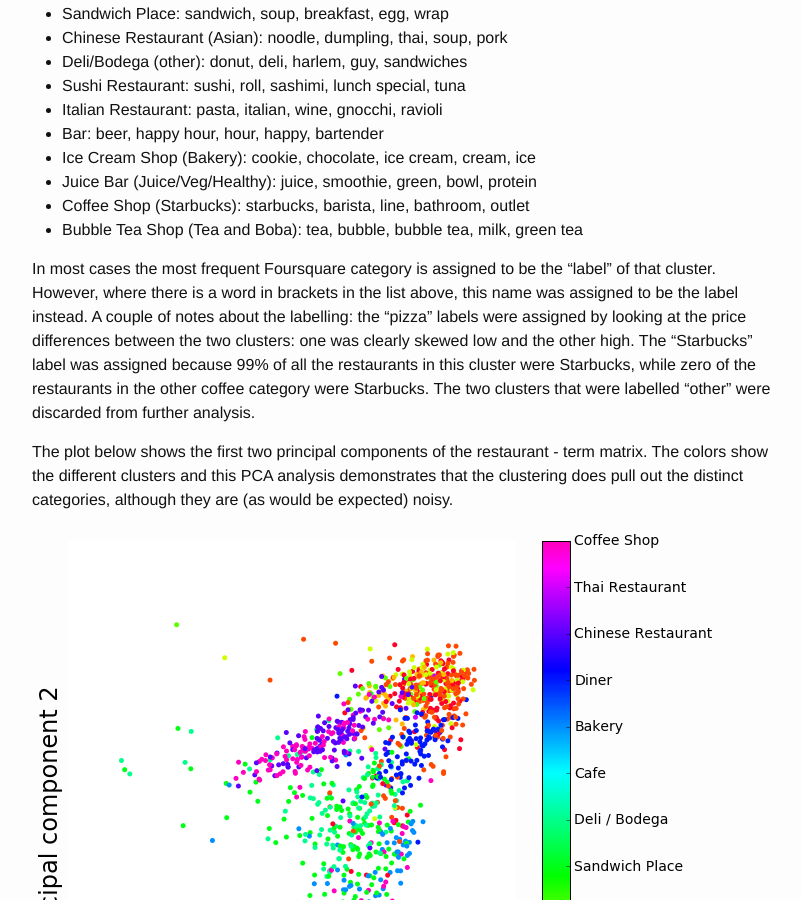
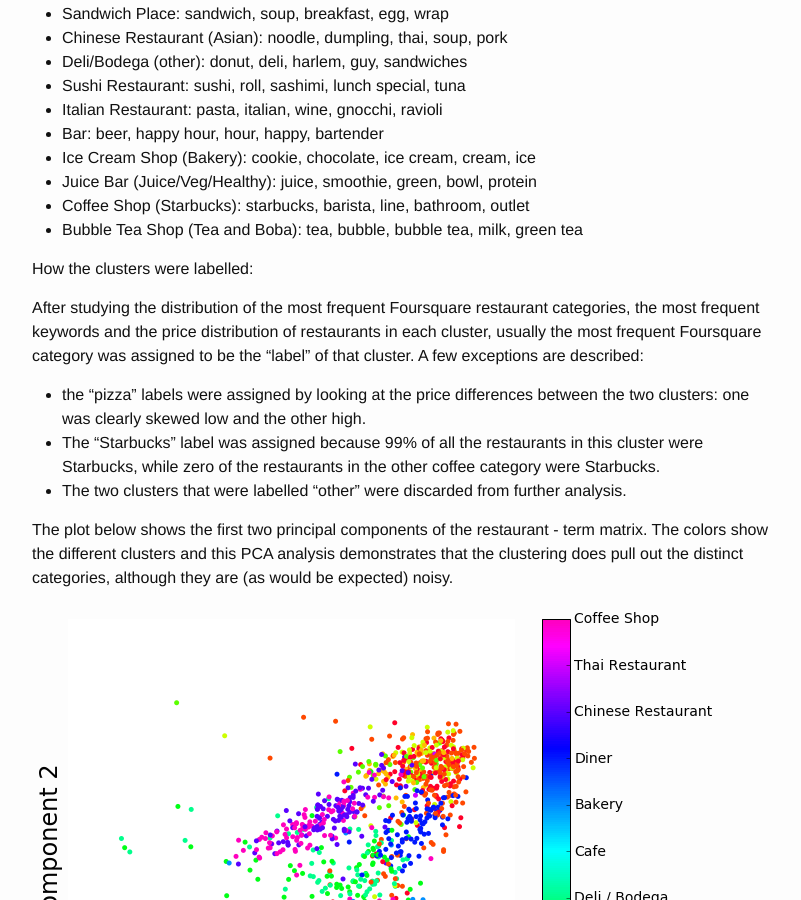
Before and after one commit to alexabate/alexabate.github.io, a Jekyll site: the page built from _posts/2016-10-03-market-insight.md, in a window 1280 px wide and 900 px high, scrolled down 2129 px. Shown: the whole window, without its empty margins (238-1039 px from the left). Built offline with Jekyll 4.4.1, drawn with Linux system fonts in a browser that asks for light colours; some web fonts are replaced.

Commit message:
Update 2016-10-03-market-insight.md

```diff
--- a/_posts/2016-10-03-market-insight.md
+++ b/_posts/2016-10-03-market-insight.md
@@ -13,7 +13,7 @@ The project used [_Foursquare_](https://foursquare.com/) restaurant comments dat
 
 My approach to this problem, to identify the potential customers and their interests in order to enable an estimation of the market size, is to combine crowdsourced and public data sets of all Manhattan neighborhoods.
 
-A link to the presentation slides can be found [_here_](https://www.slideshare.net/secret/FQJ8msWydNiCO0).
+A link to the presentation slides can be found [_here_](http://www.slideshare.net/secret/ADOxPCif1zZdq4).
 
 # Data collection and cleaning
 
@@ -54,7 +54,13 @@ I validated the clusters (and the choice of k=20) by studying the frequencies of
 * Coffee Shop (Starbucks): starbucks, barista, line, bathroom, outlet
 * Bubble Tea Shop (Tea and Boba): tea, bubble, bubble tea, milk, green tea
 
-In most cases the most frequent Foursquare category is assigned to be the "label" of that cluster. However, where there is a word in brackets in the list above, this name was assigned to be the label instead. A couple of notes about the labelling: the "pizza" labels were assigned by looking at the price differences between the two clusters: one was clearly skewed low and the other high. The "Starbucks" label was assigned because 99% of all the restaurants in this cluster were Starbucks, while zero of the restaurants in the other coffee category were Starbucks. The two clusters that were labelled "other" were discarded from further analysis.
+How the clusters were labelled:
+
+After studying the distribution of the most frequent Foursquare restaurant categories, the most frequent keywords and the price distribution of restaurants in each cluster, usually the most frequent Foursquare category was assigned to be the "label" of that cluster. A few exceptions are described:
+
+* the "pizza" labels were assigned by looking at the price differences between the two clusters: one was clearly skewed low and the other high.
+* The "Starbucks" label was assigned because 99% of all the restaurants in this cluster were Starbucks, while zero of the restaurants in the other coffee category were Starbucks.
+* The two clusters that were labelled "other" were discarded from further analysis.
 
 The plot below shows the first two principal components of the restaurant - term matrix. The colors show the different clusters and this PCA analysis demonstrates that the clustering does pull out the distinct categories, although they are (as would be expected) noisy.
 
```
